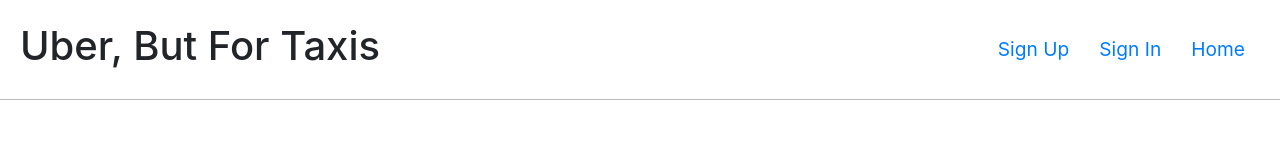
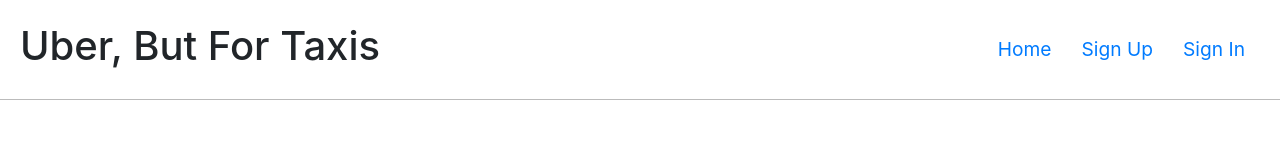
Before and after one commit to oliversablove/Instagram-Clone-Front-End, a React app: page /sign-in in a window 1280 px wide. Shown: the top 160 px of the page. Built offline with nearby package versions, Linux system fonts and the light colour scheme.

Commit message:
Change Header

```diff
--- a/src/header/Header.js
+++ b/src/header/Header.js
@@ -27,9 +27,9 @@
   <header className="main-header">
     <h1>Uber, But For Taxis</h1>
     <nav>
+      { alwaysOptions }
       { user && <span>Welcome, {user.email}</span>}
       { user ? authenticatedOptions : unauthenticatedOptions }
-      { alwaysOptions }
     </nav>
   </header>
 )
```
